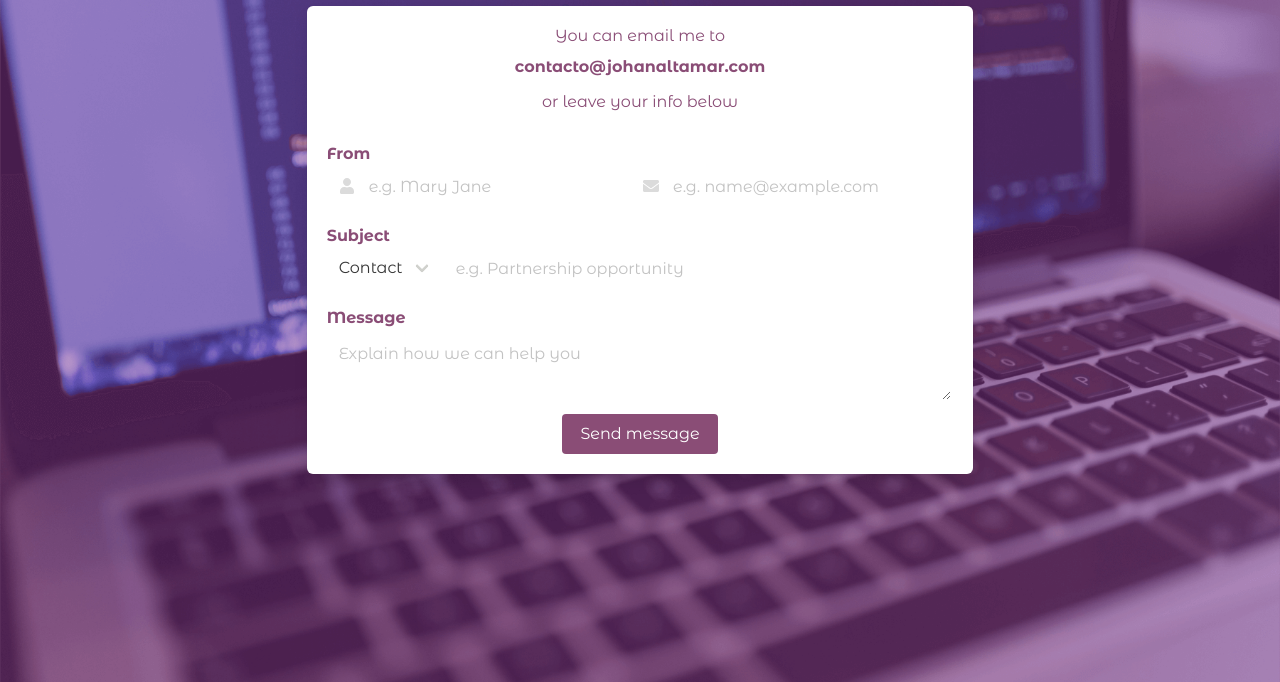
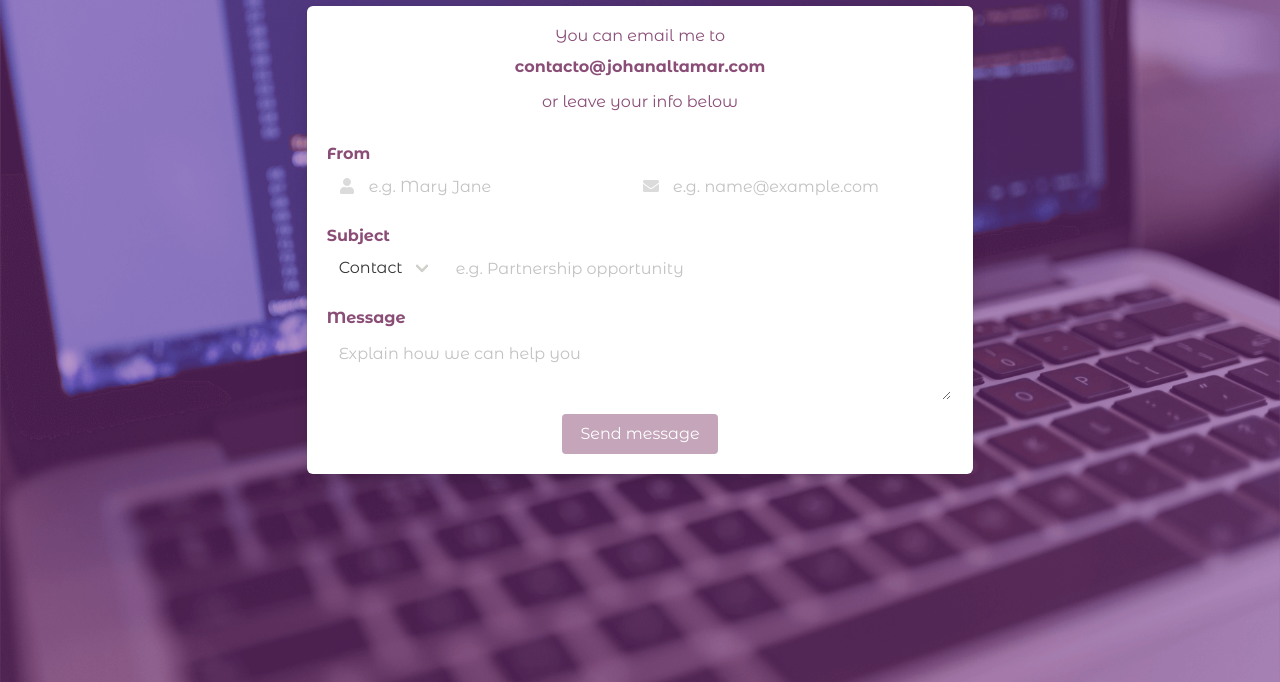
Before and after one commit to JohanAltamar/portfolio, a Gatsby site: page /contact in a window 1280 px wide. Shown: the part 118-800 px from the top of the page. Built offline with nearby package versions, Linux system fonts and the light colour scheme; Gatsby itself is replaced by a stand-in of ours.

Commit message:
contact form validation added to Send Message button

```diff
--- a/src/components/contactForm.js
+++ b/src/components/contactForm.js
@@ -12,10 +12,16 @@ function ContactForm() {
     message: "",
   }
   const [value, setValue] = useState(initialValues)
-  const [isLoading, setIsLoading] = useState(false);
+  const [isLoading, setIsLoading] = useState(false)
 
   const handleChange = event => {
     setValue({ ...value, [event.target.id]: event.target.value })
+  }
+
+  const validateForm = () => {
+    return (
+      value.name && value.email && value.area && value.subject && value.message
+    )
   }
 
   const handleSubmit = async event => {
@@ -30,10 +36,10 @@ function ContactForm() {
       Message: ${value.message}`,
     }
 
-    const res = await axios.post("https://mail.johanaltamar.com", data);
-    if(res.data === "Contact info sent!"){
-      setValue(initialValues);
-      setIsLoading(false);
+    const res = await axios.post("https://mail.johanaltamar.com", data)
+    if (res.data === "Contact info sent!") {
+      setValue(initialValues)
+      setIsLoading(false)
     }
   }
 
@@ -41,7 +47,9 @@ function ContactForm() {
     <form onSubmit={handleSubmit}>
       <div className="field">
         <div className="field-label is-normal has-text-left">
-          <label className="label" htmlFor="name">From</label>
+          <label className="label" htmlFor="name">
+            From
+          </label>
         </div>
         <div className="field-body">
           <div className="field">
@@ -53,6 +61,7 @@ function ContactForm() {
                 placeholder="e.g. Mary Jane"
                 value={value.name}
                 onChange={handleChange}
+                required
               />
               <span className="icon is-small is-left">
                 <FontAwesomeIcon icon={faUser} />
@@ -80,7 +89,9 @@ function ContactForm() {
 
       <div className="field">
         <div className="field-label is-normal has-text-left">
-          <label className="label" htmlFor="subject">Subject</label>
+          <label className="label" htmlFor="subject">
+            Subject
+          </label>
         </div>
         <div className="field-body">
           <div className="field has-addons">
@@ -101,6 +112,7 @@ function ContactForm() {
                 placeholder="e.g. Partnership opportunity"
                 value={value.subject}
                 onChange={handleChange}
+                required
               />
             </p>
           </div>
@@ -109,7 +121,9 @@ function ContactForm() {
 
       <div className="field">
         <div className="field-label is-normal has-text-left">
-          <label className="label" htmlFor="message">Message</label>
+          <label className="label" htmlFor="message">
+            Message
+          </label>
         </div>
         <div className="field-body">
           <div className="field">
@@ -121,6 +135,7 @@ function ContactForm() {
                 rows="2"
                 value={value.message}
                 onChange={handleChange}
+                required
               ></textarea>
             </div>
           </div>
@@ -134,7 +149,13 @@ function ContactForm() {
         <div className="field-body">
           <div className="field">
             <div className="control">
-              <button className={`button is-primary ${isLoading ? "is-loading" : undefined}`} type="submit">
+              <button
+                className={`button is-primary ${
+                  isLoading ? "is-loading" : undefined
+                }`}
+                type="submit"
+                disabled={!validateForm()}
+              >
                 Send message
               </button>
             </div>
```
